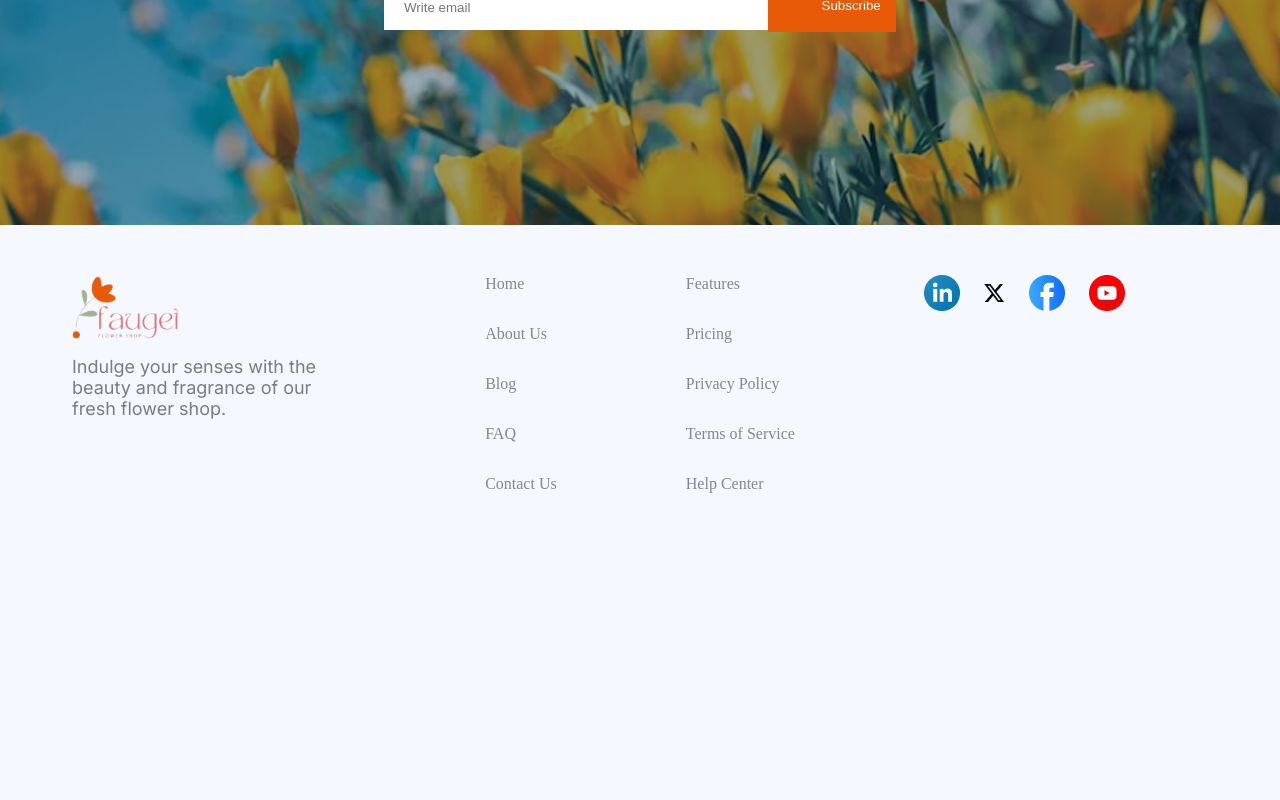
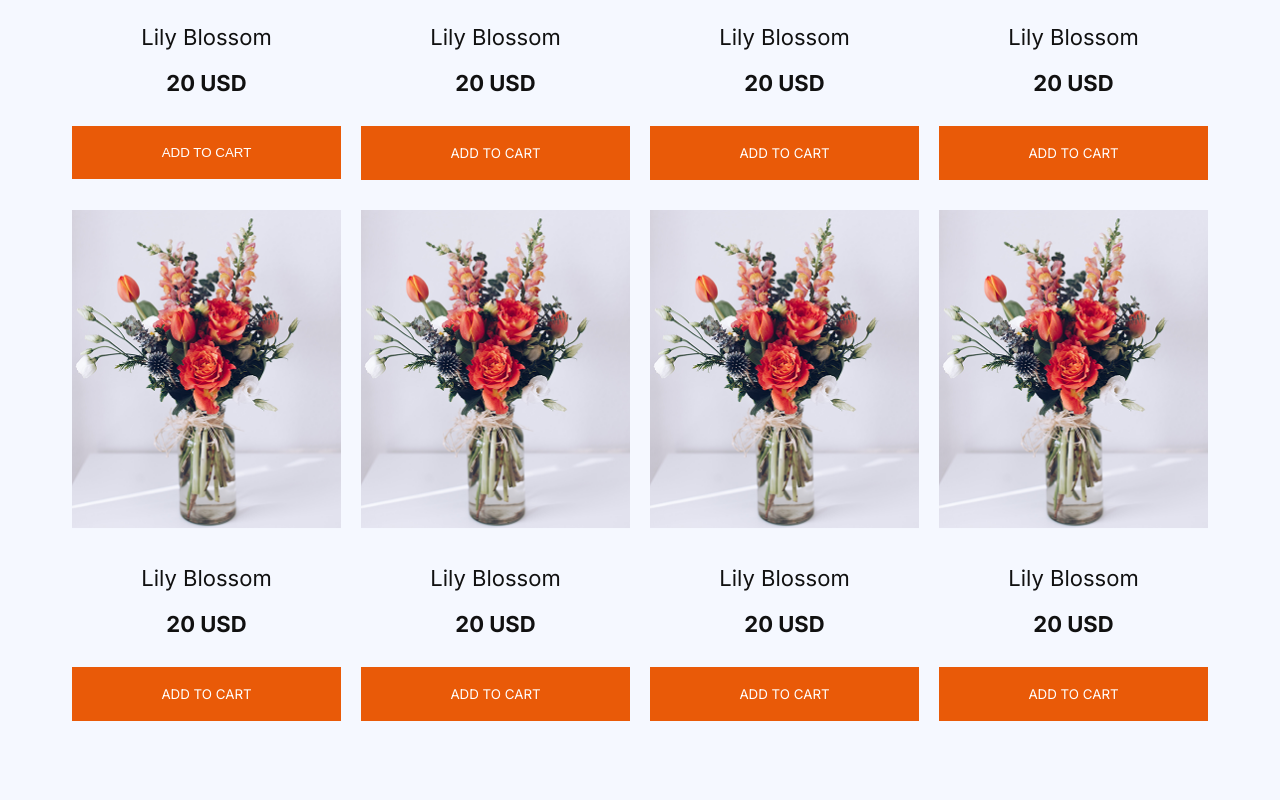
Before and after one commit to Sohag-Ali/Assingment-02, a plain HTML site: page index.html in a window 1280 px wide. Shown: the part 1220-2020 px from the top of the page. Before the commit the page ends 1763 px from the top, so only its background shows below. Drawn offline with Linux system fonts and the light colour scheme.

Commit message:
secondary done

```diff
--- a/index.html
+++ b/index.html
@@ -9,7 +9,7 @@
 </head>
 <body>
     <!-- .............Header section............ -->
-    <header class="hidden">
+    <header class="hi">
 <!-- ..............navbar...................... -->
 
         <nav class=" navbar container display-flex">
@@ -18,7 +18,7 @@
             </div>
 
             <div class="nav-link">
-                <ul class="nav-link-icon display-flex">
+                <ul class="nav-link-icon display-flex inter">
                     <li><a class="link-1">Home</a></li>
                     <li><a class="link-3" href="">Shop</a></li>
                     <li><a class="link-2" href="">About us</a></li>
@@ -27,7 +27,7 @@
             </div>
 
             <div class="hidden nav-link-cart">
-                 <ul class="nav-link-icon">
+                 <ul class="nav-link-icon inter">
                    <li> <i class="fa-solid fa-cart-shopping"></i><a class="link-4">Cart($56)</a></li>
                 </ul>
             </div>
@@ -38,8 +38,8 @@
             <div class="banner-section  display-flex">
 
                 <div class="banner-content">
-                    <h1>ALWAYS <span>FRESH</span></h1>
-                    <h1><span>FLOWERS</span>
+                    <h1 class="noto-serif">ALWAYS <span>FRESH</span></h1>
+                    <h1 class="noto-serif"><span>FLOWERS</span>
                     </h1>
                     <p class="secendary-gray inter">Indulge your senses with the beauty and fragrance of our fresh flower shop. From classic roses to exotic blooms, we offer a wide variety of fresh flowers that are perfect for any occasion. </p>
                 </div>
@@ -55,7 +55,7 @@
     <main class="hi">
 
         <!-- ................Our plants section part ................. -->
-        <section class="plants-section container hidden">
+        <section class="plants-section container">
 
             <div class="plants-content">
                 <h1 class="noto-serif"> <span>Our</span> Plants</h1>
@@ -74,7 +74,7 @@
                         <p>Lily Blossom</p>
                         <h1>20 USD</h1>
                     </div>
-                    <div class="btn-praimry">
+                    <div class="btn-praimry inter">
                         <button class="btn">ADD TO CART</button>
                     </div>
                 </div>
@@ -88,7 +88,7 @@
                         <h1>20 USD</h1>
                     </div>
                     <div class="btn-praimry">
-                        <button class="btn">ADD TO CART</button>
+                        <button class="btn inter">ADD TO CART</button>
                     </div>
                 </div>
                 <div class="plants-card">
@@ -101,7 +101,7 @@
                         <h1>20 USD</h1>
                     </div>
                     <div class="btn-praimry">
-                        <button class="btn">ADD TO CART</button>
+                        <button class="btn inter">ADD TO CART</button>
                     </div>
                 </div>
                 <div class="plants-card">
@@ -114,7 +114,7 @@
                         <h1>20 USD</h1>
                     </div>
                     <div class="btn-praimry">
-                        <button class="btn">ADD TO CART</button>
+                        <button class="btn inter">ADD TO CART</button>
                     </div>
                 </div>
             </div>
@@ -131,7 +131,7 @@
                         <h1>20 USD</h1>
                     </div>
                     <div class="btn-praimry">
-                        <button class="btn">ADD TO CART</button>
+                        <button class="btn inter">ADD TO CART</button>
                     </div>
                 </div>
                 <div class="plants-card">
@@ -144,7 +144,7 @@
                         <h1>20 USD</h1>
                     </div>
                     <div class="btn-praimry">
-                        <button class="btn">ADD TO CART</button>
+                        <button class="btn inter">ADD TO CART</button>
                     </div>
                 </div>
                 <div class="plants-card">
@@ -157,7 +157,7 @@
                         <h1>20 USD</h1>
                     </div>
                     <div class="btn-praimry">
-                        <button class="btn">ADD TO CART</button>
+                        <button class="btn inter">ADD TO CART</button>
                     </div>
                 </div>
                 <div class="plants-card">
@@ -170,7 +170,7 @@
                         <h1>20 USD</h1>
                     </div>
                     <div class="btn-praimry">
-                        <button class="btn">ADD TO CART</button>
+                        <button class="btn inter">ADD TO CART</button>
                     </div>
                 </div>
             </div>
@@ -189,7 +189,7 @@
                         <h1>20 USD</h1>
                     </div>
                     <div class="btn-praimry">
-                        <button class="btn">ADD TO CART</button>
+                        <button class="btn inter">ADD TO CART</button>
                     </div>
                 </div>
                 <div class="plants-card">
@@ -202,7 +202,7 @@
                         <h1>20 USD</h1>
                     </div>
                     <div class="btn-praimry">
-                        <button class="btn">ADD TO CART</button>
+                        <button class="btn inter">ADD TO CART</button>
                     </div>
                 </div>
             </div>
@@ -218,7 +218,7 @@
                         <h1>20 USD</h1>
                     </div>
                     <div class="btn-praimry">
-                        <button class="btn">ADD TO CART</button>
+                        <button class="btn inter">ADD TO CART</button>
                     </div>
                 </div>
                 <div class="plants-card">
@@ -231,7 +231,7 @@
                         <h1>20 USD</h1>
                     </div>
                     <div class="btn-praimry">
-                        <button class="btn">ADD TO CART</button>
+                        <button class="btn inter">ADD TO CART</button>
                     </div>
                 </div>
             </div>
@@ -247,7 +247,7 @@
                         <h1>20 USD</h1>
                     </div>
                     <div class="btn-praimry">
-                        <button class="btn">ADD TO CART</button>
+                        <button class="btn inter">ADD TO CART</button>
                     </div>
                 </div>
                 <div class="plants-card">
@@ -260,7 +260,7 @@
                         <h1>20 USD</h1>
                     </div>
                     <div class="btn-praimry">
-                        <button class="btn">ADD TO CART</button>
+                        <button class="btn inter">ADD TO CART</button>
                     </div>
                 </div>
             </div>
@@ -269,7 +269,7 @@
 
             <!-- .........Flower and Plants Lover section part.......... -->
 
-        <section class="Plants-lover-section container display-flex hidden">
+        <section class="Plants-lover-section container display-flex">
 
             <div class="lover-image">
                 <img src="./assets/flower-store.png" alt="">
@@ -304,18 +304,18 @@
                 <div class="deals-card-left">
                     <div class="deal-bloom">
                         <h1 class="noto-serif">60% Off | Bloom Plant</h1>
-                        <a href="">Shop Now</a>
+                        <a class="inter" href="">Shop Now</a>
                     </div>
                     <div class="deal-ana">
                         <h1 class="noto-serif">30% Off | Ana Plant</h1>
-                        <a href="">Shop Now</a>
+                        <a class="inter" href="">Shop Now</a>
                     </div>
                 </div>
 
                 <div class="deals-card-right">
                     <div class="deal-zabo">
                         <h1 class="noto-serif">30% Off | Ana Plant</h1>
-                        <a href="">Shop Now</a>
+                        <a class="inter" href="">Shop Now</a>
                     </div>
                 </div>
             </div>
@@ -325,8 +325,8 @@
         <!-- .............join the colorful................. -->
 
         <section class="join-section">
-            <h1>Join the colorful Bunch</h1>
-            <div class="join-email">
+            <h1 class="noto-serif">Join the colorful Bunch</h1>
+            <div class="join-email inter">
             <input type="email" name="" id="" placeholder="Write email">
             <button class="btn-j">Subscribe</button>
             </div>
@@ -342,14 +342,14 @@
             <p class="secendary-gray inter">Indulge your senses with the beauty and fragrance of our fresh flower shop. </p>
         </div>
 
-        <div class="footer-link">
+        <div class="footer-link inter">
             <a href="">Home</a>
             <a href="">About Us</a>
             <a href="">Blog</a>
             <a href="">FAQ</a>
             <a href="">Contact Us</a>
         </div>
-        <div class="footer-link">
+        <div class="footer-link inter">
                 <a href="">Features</a>
                 <a href="">Pricing</a>
                 <a href="">Privacy Policy</a>
--- a/styles/styles.css
+++ b/styles/styles.css
@@ -193,6 +193,7 @@ body {
   text-decoration: none;
   border: none;
   width: 100%;
+  cursor: pointer;
 }
 
 /* .................flower and plants lover .................. */
@@ -384,10 +385,11 @@ body {
   width: 40%;
 }
 .join-email input {
-  width: 75%;
-  padding: 19px 0px 15.5px 20px;
+  width: 80%;
+  padding: 19px 0px 19px 20px;
   border: none;
-  color: rgba(0, 0, 0, 0.5);
+  text-decoration: none;
+  color: rgba(0, 0, 0, 0.4);
 }
 .btn-j {
   background-color: #e95a08;
@@ -396,7 +398,9 @@ body {
   font-weight: semi-bold;
   text-decoration: none;
   border: none;
-  width: 25%;
+  width: 20%;
+  cursor: pointer;
+
 }
 
 /* ..........foooter............ */
@@ -642,7 +646,7 @@ body {
   .join-email input {
     width: 70%;
     padding: 15.5px 0px 15.5px 20px;
-    color: rgba(0, 0, 0, 0.5);
+    color: rgba(0, 0, 0, 0.4);
   }
   .btn-j {
     padding: 19px 12px;
```
